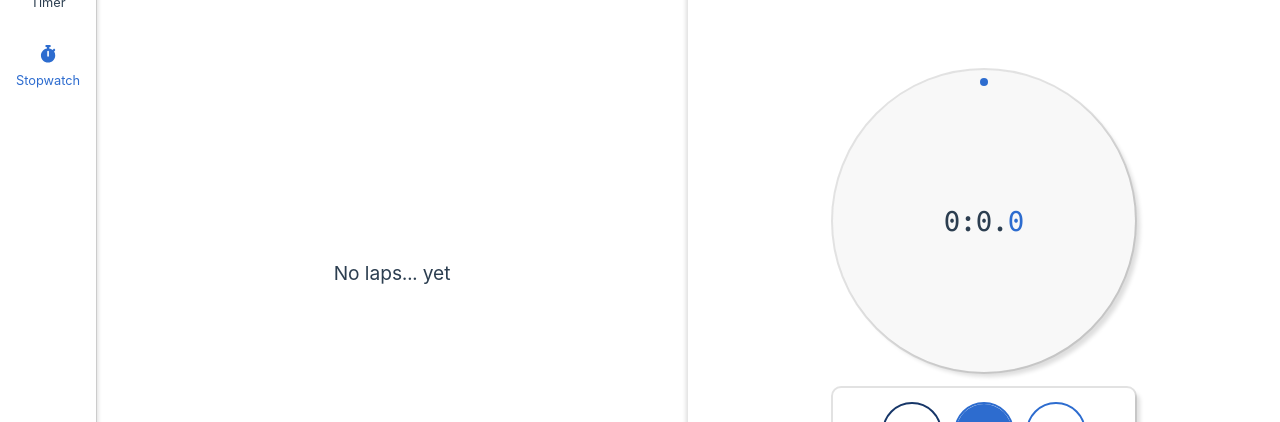
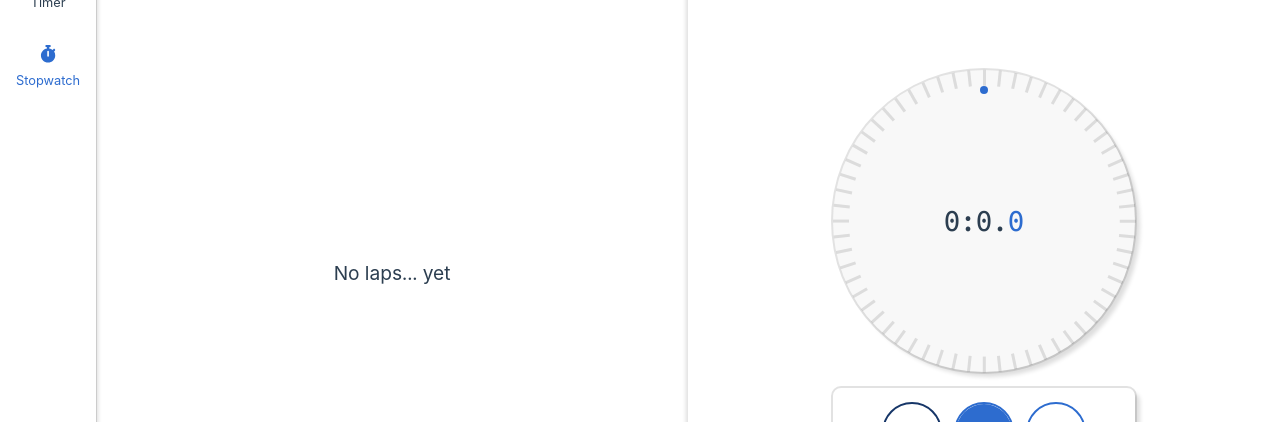
Before and after one commit to Klrfl/TellTime, a Vue app: page /stopwatch in a window 1280 px wide. Shown: the part 127-549 px from the top of the page. Built offline with nearby package versions, Linux system fonts and the light colour scheme.

Commit message:
add indicator to stopwatch

```diff
--- a/src/components/stopwatch/StopwatchDisplay.vue
+++ b/src/components/stopwatch/StopwatchDisplay.vue
@@ -1,6 +1,68 @@
 <template>
   <div class="stopwatch">
-    <section class="stopwatch-display-frame">
+    <section class="stopwatch-display">
+      <div class="stopwatch-display__indicator-container">
+        <span class="stopwatch-display__indicator"></span
+        ><span class="stopwatch-display__indicator"></span
+        ><span class="stopwatch-display__indicator"></span
+        ><span class="stopwatch-display__indicator"></span
+        ><span class="stopwatch-display__indicator"></span
+        ><span class="stopwatch-display__indicator"></span
+        ><span class="stopwatch-display__indicator"></span
+        ><span class="stopwatch-display__indicator"></span
+        ><span class="stopwatch-display__indicator"></span
+        ><span class="stopwatch-display__indicator"></span
+        ><span class="stopwatch-display__indicator"></span
+        ><span class="stopwatch-display__indicator"></span
+        ><span class="stopwatch-display__indicator"></span
+        ><span class="stopwatch-display__indicator"></span
+        ><span class="stopwatch-display__indicator"></span
+        ><span class="stopwatch-display__indicator"></span
+        ><span class="stopwatch-display__indicator"></span
+        ><span class="stopwatch-display__indicator"></span
+        ><span class="stopwatch-display__indicator"></span
+        ><span class="stopwatch-display__indicator"></span
+        ><span class="stopwatch-display__indicator"></span
+        ><span class="stopwatch-display__indicator"></span
+        ><span class="stopwatch-display__indicator"></span
+        ><span class="stopwatch-display__indicator"></span
+        ><span class="stopwatch-display__indicator"></span
+        ><span class="stopwatch-display__indicator"></span
+        ><span class="stopwatch-display__indicator"></span
+        ><span class="stopwatch-display__indicator"></span
+        ><span class="stopwatch-display__indicator"></span
+        ><span class="stopwatch-display__indicator"></span
+        ><span class="stopwatch-display__indicator"></span
+        ><span class="stopwatch-display__indicator"></span
+        ><span class="stopwatch-display__indicator"></span
+        ><span class="stopwatch-display__indicator"></span
+        ><span class="stopwatch-display__indicator"></span
+        ><span class="stopwatch-display__indicator"></span
+        ><span class="stopwatch-display__indicator"></span
+        ><span class="stopwatch-display__indicator"></span
+        ><span class="stopwatch-display__indicator"></span
+        ><span class="stopwatch-display__indicator"></span
+        ><span class="stopwatch-display__indicator"></span
+        ><span class="stopwatch-display__indicator"></span
+        ><span class="stopwatch-display__indicator"></span
+        ><span class="stopwatch-display__indicator"></span
+        ><span class="stopwatch-display__indicator"></span
+        ><span class="stopwatch-display__indicator"></span
+        ><span class="stopwatch-display__indicator"></span
+        ><span class="stopwatch-display__indicator"></span
+        ><span class="stopwatch-display__indicator"></span
+        ><span class="stopwatch-display__indicator"></span
+        ><span class="stopwatch-display__indicator"></span
+        ><span class="stopwatch-display__indicator"></span
+        ><span class="stopwatch-display__indicator"></span
+        ><span class="stopwatch-display__indicator"></span
+        ><span class="stopwatch-display__indicator"></span
+        ><span class="stopwatch-display__indicator"></span
+        ><span class="stopwatch-display__indicator"></span
+        ><span class="stopwatch-display__indicator"></span
+        ><span class="stopwatch-display__indicator"></span
+        ><span class="stopwatch-display__indicator"></span>
+      </div>
       <div class="time-display">
         <span class="time-display__minutes">
           {{ stopwatchStore.elapsedTime.minutes }}:</span
@@ -85,7 +147,7 @@ function lap() {
   font-family: "Ubuntu Mono", monospace;
 }
 
-.stopwatch-display-frame {
+.stopwatch-display {
   outline: 2px solid var(--color-border);
   background: var(--container-background);
   box-shadow: var(--shadow--offset) var(--shadow-color);
@@ -100,9 +162,29 @@ function lap() {
   justify-content: center;
   align-items: center;
   position: relative;
+
+  &__indicator-container {
+    position: absolute;
+    inset: 0;
   }
 
-.stopwatch-display-frame::after {
+  &__indicator {
+    position: absolute;
+    inset: auto 0 50% 0;
+    border-left: 1rem solid var(--color-border);
+    height: 0.2rem;
+    width: 100%;
+
+    translate: 0 50%;
+  }
+
+  @for $i from 1 through 60 {
+    &__indicator:nth-child(#{$i}) {
+      rotate: #{$i * 6}deg;
+    }
+  }
+
+  &::after {
     content: "";
     background: var(--accent);
     height: 0.5rem;
@@ -110,10 +192,10 @@ function lap() {
     border-radius: 50%;
 
     position: absolute;
-  top: 0.5rem;
-  left: calc(50% - 0.25rem);
+    top: 1rem;
     transform: rotate(var(--stopwatch-dot));
-  transform-origin: 50% calc(15ch - 0.5rem);
+    transform-origin: 50% calc(15ch - 1rem);
+  }
 }
 
 @media screen and (min-width: 50em) {
@@ -122,10 +204,5 @@ function lap() {
     position: relative;
     bottom: unset;
   }
-
-  .time-display::after {
-    top: 0.5rem;
-    transform: rotate(var(--stopwatch-dot));
-  }
 }
 </style>
```
Lines whose indentation alone changed are shown as unchanged.
